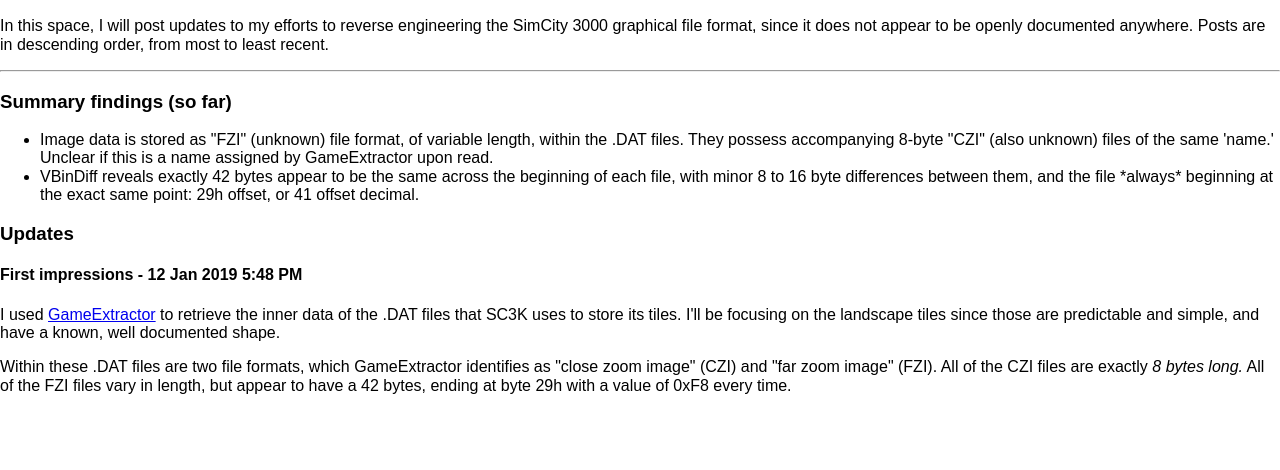
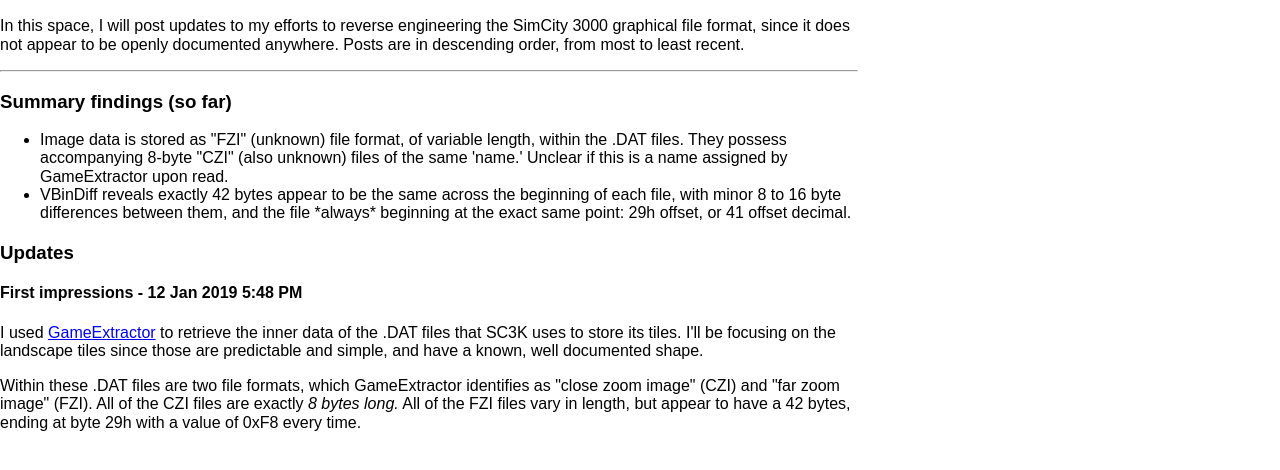
Before and after one commit to luciditee/luciditee.github.io, a plain HTML site: page simcity.html in a window 1280 px wide. Shown: the part 110-580 px from the top of the page. Drawn offline with nearby package versions, Linux system fonts and the light colour scheme.

Commit message:
update css

```diff
--- a/simcity.html
+++ b/simcity.html
@@ -9,6 +9,11 @@
 		<meta name="author" content="Will Preston">
 
 		<link rel="stylesheet" href="https://unpkg.com/purecss@1.0.0/build/base-min.css">
+		<style type="text/css">
+		body {
+			width: 67%;
+		}
+		</style>
 	</head>
 
 	<body>
```
Also changed, not shown: index.html (+5 -0 lines).
